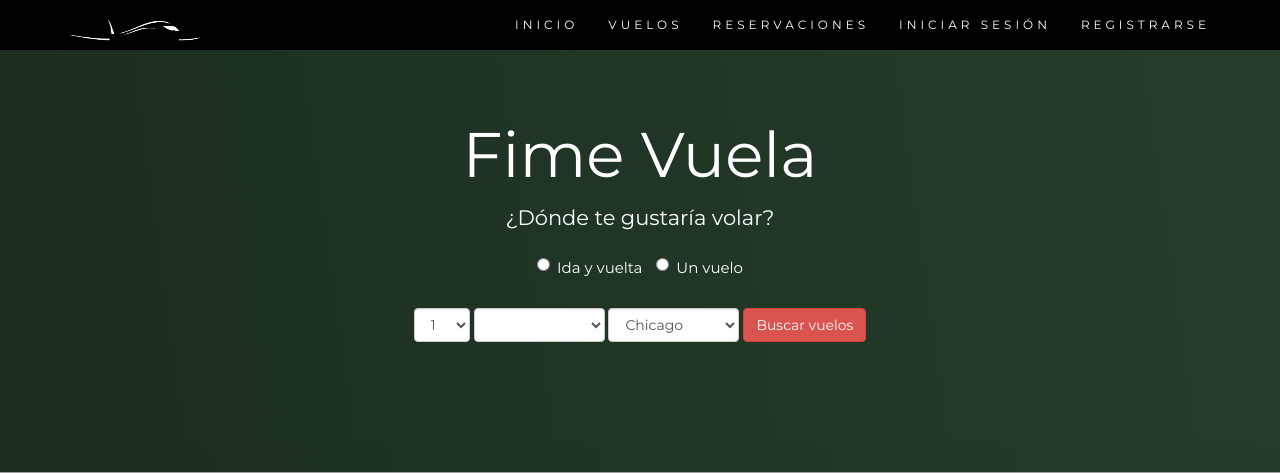
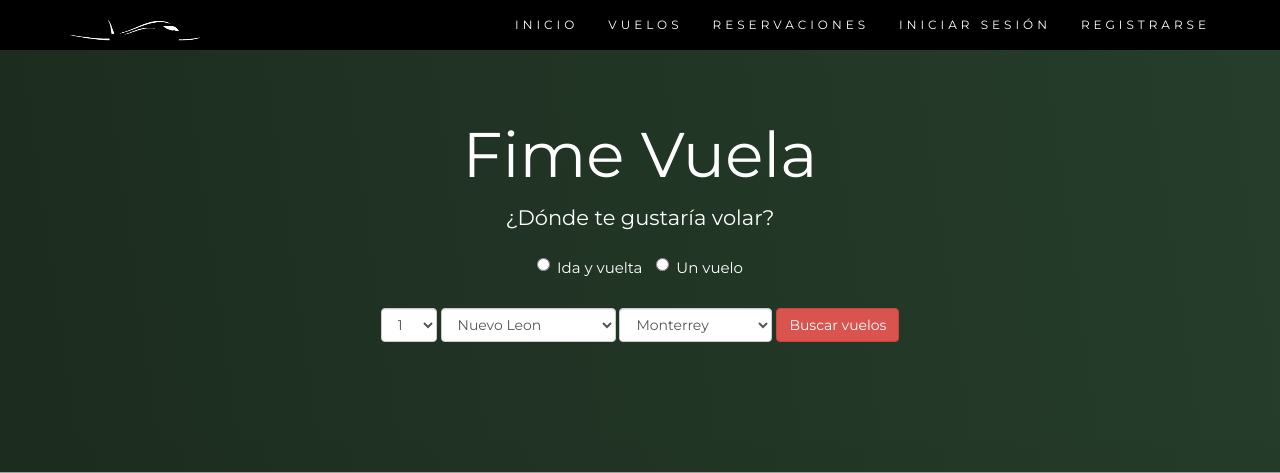
Before and after one commit to xG4ST/Examen-final-PrograWeb, a PHP site: page /home.html in a window 1280 px wide. Shown: the top 473 px of the page. Run offline with PHP 8.4, Linux system fonts and the light colour scheme; some libraries are stand-ins or nearby versions; grey boxes are pictures that could not be loaded.

Commit message:
Arreglado

```diff
--- a/AddFlightsPage.php
+++ b/AddFlightsPage.php
@@ -35,8 +35,8 @@ session_start();
 		<?php
 		if(isset($_SESSION['admin_email']))
 		{
-			echo("<li><a href='updateFlightsPage.php'>UPDATE FLIGHTS</a></li>");
-			echo("<li><a href='AdminLogout.php'>LOG OUT</a></li>");
+			echo("<li><a href='updateFlightsPage.php'>ACTUALIZAR VUELOS</a></li>");
+			echo("<li><a href='AdminLogout.php'>CERRAR SESIÓN</a></li>");
 		}
 		else
 		{
--- a/home.html
+++ b/home.html
@@ -67,23 +67,28 @@
 
 
    <select name="From" class="form-control" placeholder="From" required>
-    <option value="Dallas"> </option>
-    <option value="San Diego">San Diego</option>
-    <option value="Florida">Florida</option>
-    <option value="New York">New York</option>
-	<option value="Chicago">Chicago</option>
-	<option value="Los Angeles">Los Angeles</option>
+    <option value="Nuevo Leon">Nuevo Leon</option>
+    <option value="Tamaulipas">Tamaulipas</option>
+    <option value="Jalisco">Jalisco</option>
+    <option value="Cdmx">Cdmx</option>
+    <option value="Cáncun">Cáncun</option>
+    <option value="Sinaloa">Sinaloa</option>
+    <option value="Baja California">Baja California</option>
+    <option value="Estado de Hidalgo">Estado de Hidalgo</option>
+    <option value="Veracruz">Veracruz</option>
+
 
 
   </select>
    <select name="To" class="form-control"  placeholder="To" required>
-    <option value="Chicago">Chicago</option>
-    <option value="Raleigh">Raleigh</option>
-    <option value="Atlanta">Atlanta</option>
-    <option value="Austin">Austin</option>
-	<option value="Los Angeles">Los Angeles</option>
-	<option value="New York">New York</option>
-    <option value="Dallas">Dallas</option>
+    <option value="Monterrey">Monterrey</option>
+    <option value="Ciudad Victoria">Ciudad Victoria</option>
+    <option value="Guadalajara"> Guadalajara</option>
+    <option value="Cdmx">Cdmx</option>
+	  <option value="Quintana Roo">Quintana Roo</option>
+    <option value="Culiacán">Culiacán</option>
+    <option value="Mexicali">Mexicali</option>
+    <option value="Veracruz">Veracruz</option>
 
   </select>
 
```
Also changed, not shown: viewFlights.php (+21 -14 lines).
